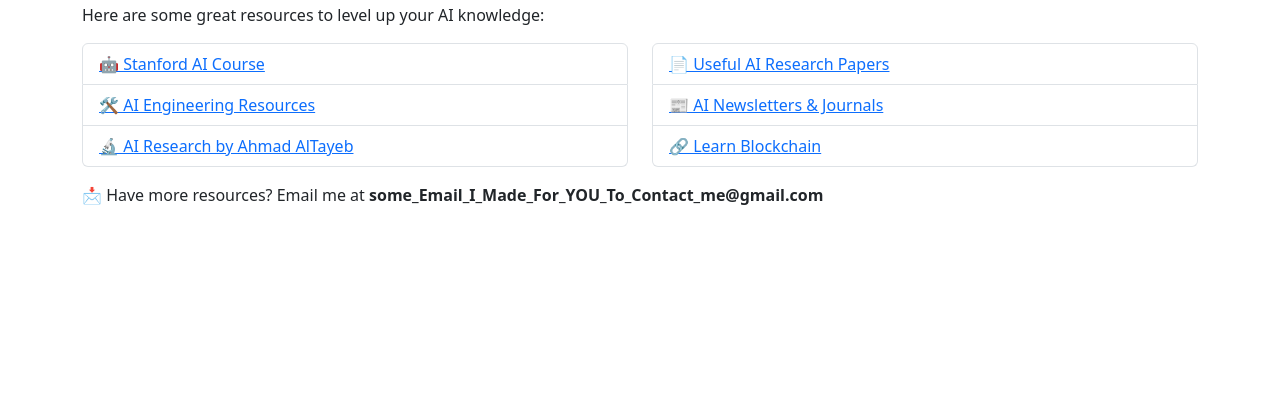
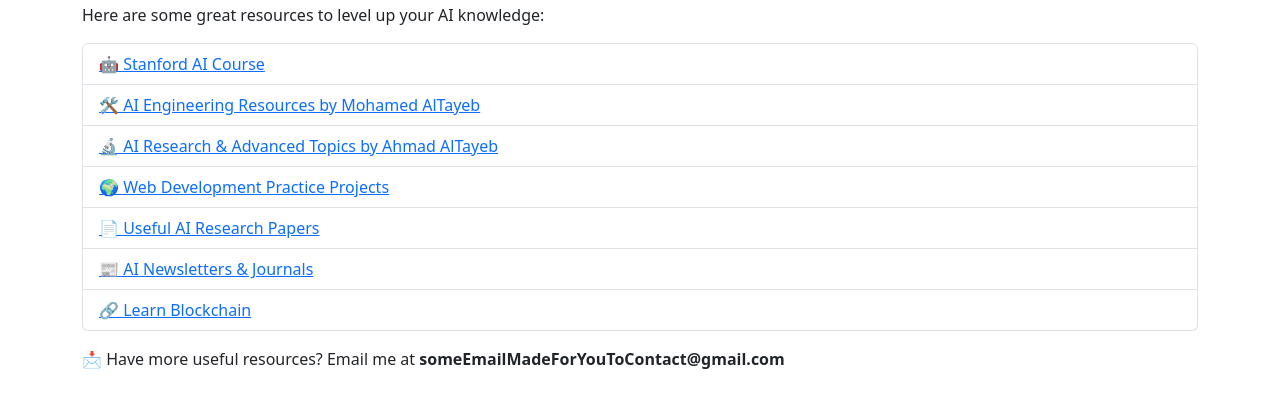
Before and after one commit to aseelbahakeem/Learning-and-practicing-resources-website-AI, a plain HTML site: page resources.html in a window 1280 px wide. Shown: the part 157-564 px from the top of the page. Drawn offline with nearby package versions, Linux system fonts and the light colour scheme.

Commit message:
Added new

```diff
--- a/resources.html
+++ b/resources.html
@@ -9,8 +9,7 @@
 </head>
 
 <body>
-
-        <!-- 🔹 Navbar -->
+        <!-- Navbar -->
         <nav class="navbar navbar-expand-lg navbar-dark bg-dark">
                 <div class="container">
                         <a class="navbar-brand" href="index.html">Use Case Challenges 🚀</a>
@@ -33,35 +32,25 @@
                 <h1>📚 Useful Resources</h1>
                 <p>Here are some great resources to level up your AI knowledge:</p>
 
-                <div class="row">
-                        <div class="col-lg-6 col-md-12">
-                                <ul class="list-group">
-                                        <li class="list-group-item"><a href="https://cs221.stanford.edu/"
-                                                        target="_blank">🤖 Stanford AI Course</a></li>
-                                        <li class="list-group-item"><a
-                                                        href="https://github.com/mohamed-hussein-1/AI-Engineer-Roadmap"
-                                                        target="_blank">🛠️ AI Engineering Resources</a></li>
-                                        <li class="list-group-item"><a href="https://ahmadaltayeb.com/"
-                                                        target="_blank">🔬 AI Research by Ahmad AlTayeb</a></li>
-                                </ul>
-                        </div>
-                        <div class="col-lg-6 col-md-12">
-                                <ul class="list-group">
-                                        <li class="list-group-item"><a href="https://arxiv.org/" target="_blank">📄
-                                                        Useful AI Research Papers</a></li>
-                                        <li class="list-group-item"><a href="https://thegradient.pub/"
-                                                        target="_blank">📰 AI Newsletters & Journals</a></li>
-                                        <li class="list-group-item"><a href="https://ethereum.org/en/developers/"
-                                                        target="_blank">🔗 Learn Blockchain</a></li>
-                                        <!-- <li class="list-group-item"><a href="https://ethereum.org/en/developers/"
-                                                        target="_blank">🔗 Dr naeem resources</a></li> -->
+                <ul class="list-group">
+                        <li class="list-group-item"><a href="https://cs221.stanford.edu/" target="_blank">🤖 Stanford AI
+                                        Course</a></li>
+                        <li class="list-group-item"><a href="https://github.com/mohamed-hussein-1/AI-Engineer-Roadmap"
+                                        target="_blank">🛠️ AI Engineering Resources by Mohamed AlTayeb</a></li>
+                        <li class="list-group-item"><a href="https://ahmadaltayeb.com/" target="_blank">🔬 AI Research &
+                                        Advanced Topics by Ahmad AlTayeb</a></li>
+                        <li class="list-group-item"><a href="https://www.frontendmentor.io/" target="_blank">🌍 Web
+                                        Development Practice Projects</a></li>
+                        <li class="list-group-item"><a href="https://arxiv.org/" target="_blank">📄 Useful AI Research
+                                        Papers</a></li>
+                        <li class="list-group-item"><a href="https://thegradient.pub/" target="_blank">📰 AI Newsletters
+                                        & Journals</a></li>
+                        <li class="list-group-item"><a href="https://ethereum.org/en/developers/" target="_blank">🔗
+                                        Learn Blockchain</a></li>
+                </ul>
 
-                                </ul>
-                        </div>
-                </div>
-
-                <p class="mt-3">📩 Have more resources? Email me at
-                        <b>some_Email_I_Made_For_YOU_To_Contact_me@gmail.com</b>
+                <p class="mt-3">📩 Have more useful resources? Email me at
+                        <b>someEmailMadeForYouToContact@gmail.com</b>
                 </p>
         </div>
 
```
Also changed, not shown: contact.html (+1 -1 lines), index.html (+10 -6 lines).
